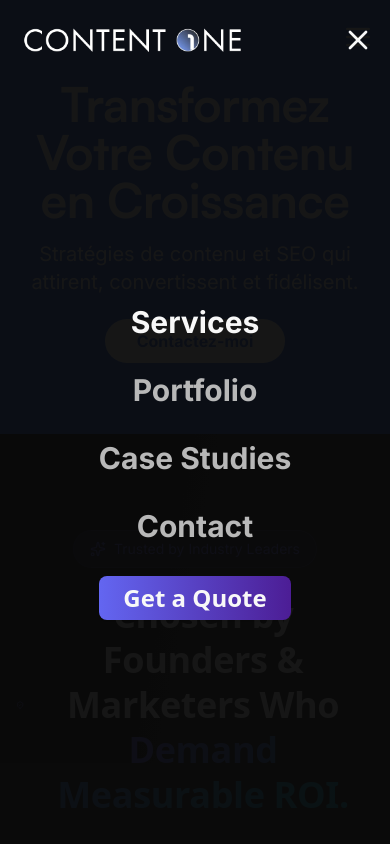
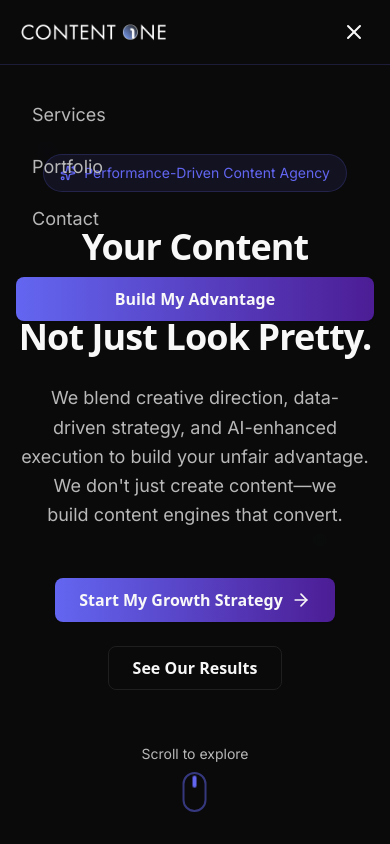
Before and after one commit to elplombino01/contentone.com.au, a Next.js app: page / in a window 390 px wide. Both pictures are taken after a click on the button 358 px from the left and 36 px from the top of the page. Shown: the top 844 px of the page. Built offline with nearby package versions, Linux system fonts and the light colour scheme.

Commit message:
feat(design): Restore design and optimize performance
Refactored Header and HeroSection for performance and design alignment. Removed parallax, blur, and expensive animations. Optimized animation containers and disabled blur on mobile.

```diff
--- a/src/app/_components/Header.tsx
+++ b/src/app/_components/Header.tsx
@@ -1,169 +1,197 @@
-'use client';
-import Link from 'next/link';
-import { usePathname } from 'next/navigation';
-import { cn } from '@/app/_lib/utils';
-import Image from 'next/image';
-import { useState, useEffect, useMemo } from 'react';
-import { motion, AnimatePresence } from 'framer-motion';
-import { Menu, X } from 'lucide-react';
+"use client";
 
-// A simple throttle function to limit how often a function can be called.
-const throttle = (func: (...args: any[]) => void, limit: number) => {
-  let inThrottle: boolean;
-  return function (this: any, ...args: any[]) {
-    const context = this;
-    if (!inThrottle) {
-      func.apply(context, args);
-      inThrottle = true;
-      setTimeout(() => (inThrottle = false), limit);
-    }
-  };
-};
+import Image from "next/image";
+import Link from "next/link";
+import { motion, AnimatePresence } from "framer-motion";
+import { useState, useEffect } from "react";
+import { Menu, X } from "lucide-react";
+import { usePathname } from "next/navigation";
+import { cn } from "@/app/_lib/utils";
 
-const Header = () => {
+export default function Header() {
+  const [isScrolled, setIsScrolled] = useState(false);
+  const [isMobileMenuOpen, setIsMobileMenuOpen] = useState(false);
   const pathname = usePathname();
-  const [activeSection, setActiveSection] = useState('');
-  const [isScrolled, setIsScrolled] = useState(false);
-  const [isMenuOpen, setIsMenuOpen] = useState(false);
 
-  const navItems = useMemo(() => [
-    { name: 'Services', href: '/#services', id: 'services' },
-    { name: 'Portfolio', href: '/portfolio', id: 'portfolio' },
-    { name: 'Case Studies', href: '/#case-studies', id: 'case-studies' },
-    { name: 'Contact', href: '/#contact', id: 'contact' },
-  ], []);
+  // Simplified nav items
+  const navItems = [
+    { name: "Services", href: "/#services" },
+    { name: "Portfolio", href: "/portfolio" },
+    { name: "Contact", href: "/#contact" },
+  ];
 
+  // Handle scroll effect for header background
   useEffect(() => {
     const handleScroll = () => {
       setIsScrolled(window.scrollY > 10);
-      if (pathname === '/') {
-        const sections = navItems.map(item => item.id).filter(id => id !== 'portfolio');
-        const scrollPosition = window.scrollY + window.innerHeight / 2;
+    };
+    window.addEventListener("scroll", handleScroll);
+    return () => window.removeEventListener("scroll", handleScroll);
+  }, []);
 
-        for (const sectionId of sections) {
-          const element = document.getElementById(sectionId);
-          if (element) {
-            if (element.offsetTop <= scrollPosition && element.offsetTop + element.offsetHeight > scrollPosition) {
-              setActiveSection(sectionId);
-              return;
-            }
-          }
-        }
-        setActiveSection('');
-      }
-    };
-
-    const throttledScroll = throttle(handleScroll, 100);
-    window.addEventListener('scroll', throttledScroll);
-    handleScroll(); // Initial check
-
-    return () => {
-      window.removeEventListener('scroll', throttledScroll);
-    };
-  }, [pathname, navItems]);
-
+  // Close mobile menu on route change
   useEffect(() => {
-    if (pathname.startsWith('/portfolio')) {
-      setActiveSection('portfolio');
-    } else if (pathname === '/' && window.location.hash) {
-      setActiveSection(window.location.hash.substring(1));
-    } else if (pathname === '/') {
-      setActiveSection('');
+    if (isMobileMenuOpen) {
+      setIsMobileMenuOpen(false);
     }
   }, [pathname]);
 
+  // Prevent body scroll when mobile menu is open
   useEffect(() => {
-    if (isMenuOpen) {
+    if (isMobileMenuOpen) {
       document.body.style.overflow = 'hidden';
     } else {
       document.body.style.overflow = 'auto';
     }
-    return () => {
-      document.body.style.overflow = 'auto';
+  }, [isMobileMenuOpen]);
+
+
+  const toggleMobileMenu = () => {
+    setIsMobileMenuOpen(!isMobileMenuOpen);
   };
-  }, [isMenuOpen]);
 
   return (
     <>
       <motion.header
         initial={{ y: -100, opacity: 0 }}
         animate={{ y: 0, opacity: 1 }}
-        transition={{ duration: 0.3, ease: [0.22, 0.61, 0.36, 1] }}
+        transition={{ duration: 0.7, ease: [0.22, 0.61, 0.36, 1] }}
         className={cn(
-          'fixed top-0 left-0 right-0 z-50 transition-all duration-300',
-          isScrolled
-            ? 'border-b border-graphite/60 bg-black/80 lg:backdrop-blur-lg'
-            : 'bg-transparent'
+          "fixed top-0 left-0 right-0 z-50 transition-all duration-300",
+          isScrolled ? "glass border-b border-indigo-electrique/20 shadow-glow" : "bg-transparent"
         )}
       >
-        <div className="container mx-auto flex h-20 items-center justify-between px-4">
-          <Link href="/" className="flex items-center focus:outline-none focus-visible:ring-2 focus-visible:ring-indigo-electrique/60 rounded-md">
-            <Image src="/images/contentone-logo.webp" alt="ContentOne" width={192} height={48} sizes="192px" className="h-12 w-auto" />
+        <div className="container">
+          <div className="flex items-center justify-between h-16 md:h-20">
+            <Link href="/" className="flex-shrink-0 flex items-center">
+              <motion.div whileHover={{ scale: 1.05 }}>
+                <Image src="/images/contentone-logo.webp" alt="ContentOne" width={160} height={40} className="h-8 md:h-10 w-auto" />
+              </motion.div>
             </Link>
+
+            {/* Desktop Navigation */}
             <nav className="hidden md:flex items-center space-x-8">
               {navItems.map((item) => (
                 <Link
                   key={item.name}
                   href={item.href}
-                className={cn(
-                  'text-lg font-medium transition-colors hover:text-indigo-electrique',
-                  activeSection === item.id ? 'text-ivoire-mat' : 'text-acier-doux'
+                  className={cn("nav-link relative px-1 py-2",
+                    pathname === item.href ? "text-ivoire-mat" : "text-acier-doux"
                   )}
                 >
                   {item.name}
+                   {pathname === item.href && (
+                    <motion.div
+                      className="absolute bottom-0 left-0 right-0 h-0.5 bg-indigo-electrique"
+                      layoutId="activeSection"
+                      initial={false}
+                      transition={{ type: "spring", stiffness: 300, damping: 30 }}
+                    />
+                  )}
                 </Link>
               ))}
             </nav>
-          <a href="/#contact" className="btn btn-primary hidden md:inline-flex">
-            Get a Quote
-          </a>
-          <div className="md:hidden">
-            <button onClick={() => setIsMenuOpen(true)} aria-label="Open menu">
-              <Menu className="h-8 w-8 text-ivoire-mat" />
-            </button>
+
+            {/* Desktop CTA Button */}
+            <motion.div className="hidden md:block">
+              <Link href="/#contact">
+                <motion.button
+                  whileHover={{ scale: 1.05 }}
+                  whileTap={{ scale: 0.95 }}
+                  className="btn-primary"
+                >
+                  Build My Advantage
+                </motion.button>
+              </Link>
+            </motion.div>
+
+            {/* Mobile menu button */}
+            <motion.button
+              whileHover={{ scale: 1.1 }}
+              whileTap={{ scale: 0.9 }}
+              className="md:hidden text-ivoire-mat p-2 rounded-lg"
+              onClick={toggleMobileMenu}
+              aria-label="Toggle menu"
+            >
+              <AnimatePresence mode="wait" initial={false}>
+                {isMobileMenuOpen ? (
+                  <motion.div
+                    key="close"
+                    initial={{ rotate: -90, opacity: 0 }}
+                    animate={{ rotate: 0, opacity: 1 }}
+                    exit={{ rotate: 90, opacity: 0 }}
+                    transition={{ duration: 0.2 }}
+                  >
+                    <X className="h-6 w-6" />
+                  </motion.div>
+                ) : (
+                  <motion.div
+                    key="menu"
+                    initial={{ rotate: 90, opacity: 0 }}
+                    animate={{ rotate: 0, opacity: 1 }}
+                    exit={{ rotate: -90, opacity: 0 }}
+                    transition={{ duration: 0.2 }}
+                  >
+                    <Menu className="h-6 w-6" />
+                  </motion.div>
+                )}
+              </AnimatePresence>
+            </motion.button>
           </div>
         </div>
-      </motion.header>
 
+        {/* Mobile Navigation */}
         <AnimatePresence>
-        {isMenuOpen && (
+          {isMobileMenuOpen && (
             <motion.div
-            initial={{ opacity: 0 }}
-            animate={{ opacity: 1 }}
-            exit={{ opacity: 0 }}
-            className="fixed inset-0 z-50 bg-onyx-profond/95"
+              initial={{ height: 0, opacity: 0 }}
+              animate={{ height: "auto", opacity: 1 }}
+              exit={{ height: 0, opacity: 0 }}
+              transition={{ duration: 0.3, ease: "easeInOut" }}
+              className="md:hidden glass border-t border-indigo-electrique/20 overflow-hidden"
             >
-            <div className="container mx-auto flex h-20 items-center justify-between px-4">
-                <Link href="/" onClick={() => setIsMenuOpen(false)} className="flex items-center focus:outline-none focus-visible:ring-2 focus-visible:ring-indigo-electrique/60 rounded-md">
-                    <Image src="/images/contentone-logo.webp" alt="ContentOne" width={192} height={48} sizes="192px" className="h-12 w-auto" />
-                </Link>
-                <button onClick={() => setIsMenuOpen(false)} aria-label="Close menu">
-                    <X className="h-8 w-8 text-ivoire-mat" />
-                </button>
-            </div>
-            <nav className="flex flex-col items-center justify-center h-[calc(100%-5rem)] space-y-8">
-              {navItems.map((item) => (
+              <div className="px-4 py-6 space-y-4">
+                {navItems.map((item, index) => (
                   <Link
                     key={item.name}
                     href={item.href}
-                  onClick={() => setIsMenuOpen(false)}
-                  className={cn(
-                    'text-3xl font-bold transition-colors hover:text-indigo-electrique',
-                    activeSection === item.id ? 'text-ivoire-mat' : 'text-acier-doux'
+                    passHref
+                  >
+                  <motion.div
+                    className={cn("block px-4 py-3 rounded-lg font-inter text-lg",
+                      pathname === item.href ? "text-ivoire-mat bg-indigo-electrique/10" : "text-acier-doux hover:bg-graphite/50"
                     )}
+                    whileHover={{ x: 5 }}
+                    whileTap={{ scale: 0.98 }}
+                    initial={{ opacity: 0, x: -20 }}
+                    animate={{ opacity: 1, x: 0 }}
+                    transition={{ delay: index * 0.1 }}
                   >
                     {item.name}
+                  </motion.div>
                   </Link>
                 ))}
-              <a href="/#contact" onClick={() => setIsMenuOpen(false)} className="btn btn-primary btn-lg text-2xl mt-8">
-                Get a Quote
-              </a>
-            </nav>
+                <motion.div
+                  initial={{ opacity: 0, y: 20 }}
+                  animate={{ opacity: 1, y: 0 }}
+                  transition={{ delay: 0.3 }}
+                  className="pt-4"
+                >
+                  <Link href="/#contact" passHref>
+                    <motion.button
+                      whileHover={{ scale: 1.02 }}
+                      whileTap={{ scale: 0.98 }}
+                      className="btn-primary w-full"
+                    >
+                      Build My Advantage
+                    </motion.button>
+                  </Link>
+                </motion.div>
+              </div>
             </motion.div>
           )}
         </AnimatePresence>
+      </motion.header>
     </>
   );
-};
-
-export default Header;
+}
--- a/src/app/_components/sections/HeroSection.tsx
+++ b/src/app/_components/sections/HeroSection.tsx
@@ -1,25 +1,113 @@
 'use client';
 
-import Link from 'next/link';
+import { motion } from "framer-motion";
+import { ArrowRight, Sparkles } from "lucide-react";
+import Link from "next/link";
 
-const HeroSection = () => {
+export default function HeroSection() {
+
+  const containerVariants = {
+    hidden: { opacity: 0, y: 40 },
+    visible: {
+      opacity: 1,
+      y: 0,
+      transition: {
+        duration: 0.8,
+        ease: [0.22, 0.61, 0.36, 1],
+        staggerChildren: 0.2,
+      },
+    },
+  };
+
+  const itemVariants = {
+    hidden: { opacity: 0, y: 20 },
+    visible: {
+      opacity: 1,
+      y: 0,
+      transition: {
+        duration: 0.8,
+        ease: [0.22, 0.61, 0.36, 1],
+      },
+    },
+  };
+
   return (
-    <section className="bg-blue-600 text-white">
-      <div className="container mx-auto px-4 text-center py-20">
-        <h1 className="text-5xl font-bold mb-4">
-          Transformez Votre Contenu en Croissance
-        </h1>
-        <p className="text-xl mb-8">
-          Stratégies de contenu et SEO qui attirent, convertissent et fidélisent.
-        </p>
-        <Link href="/#contact">
-          <a className="bg-white text-blue-600 font-bold py-3 px-8 rounded-full hover:bg-gray-200">
-            Contactez-moi
-          </a>
-        </Link>
+    <section
+      id="home"
+      className="relative min-h-screen-dvh flex flex-col items-center justify-center text-center overflow-hidden container bg-glow-dots"
+    >
+      {/* Static Gradient Background Overlay */}
+      <div className="absolute inset-0 z-0 bg-gradient-to-b from-transparent via-onyx-profond/50 to-onyx-profond" />
+
+      {/* Animate the container, not individual elements for performance */}
+      <motion.div
+        className="relative z-10 flex flex-col items-center"
+        variants={containerVariants}
+        initial="hidden"
+        animate="visible"
+        // viewport={{ once: true }} // This is not needed with animate="visible"
+      >
+        <motion.div variants={itemVariants} className="inline-flex items-center gap-2 px-4 py-2 rounded-full bg-indigo-electrique/10 border border-indigo-electrique/20 mb-8">
+          <Sparkles className="w-4 h-4 text-indigo-electrique" />
+          <span className="text-sm font-inter text-indigo-electrique">Performance-Driven Content Agency</span>
+        </motion.div>
+
+        <motion.h1
+          variants={itemVariants}
+          className="text-4xl md:text-6xl lg:text-7xl font-satoshi font-bold text-ivoire-mat mb-6 leading-tight tracking-tight text-balance"
+        >
+          Your Content Should Perform,
+          <br />
+          Not Just Look Pretty.
+        </motion.h1>
+
+        <motion.p
+          variants={itemVariants}
+          className="text-lg md:text-xl text-acier-doux mb-12 max-w-3xl mx-auto leading-relaxed text-balance"
+        >
+          We blend creative direction, data-driven strategy, and AI-enhanced execution to build your unfair advantage. We don&apos;t just create content—we build content engines that convert.
+        </motion.p>
+
+        <motion.div
+          variants={itemVariants}
+          className="flex flex-col sm:flex-row gap-6 justify-center items-center"
+        >
+          <Link href="/#contact" passHref>
+            <motion.button
+              whileHover={{ scale: 1.05, y: -2 }}
+              whileTap={{ scale: 0.95 }}
+              className="btn-primary btn-lg group"
+            >
+              Start My Growth Strategy
+              <ArrowRight className="w-5 h-5 group-hover:translate-x-1 transition-transform" />
+            </motion.button>
+          </Link>
+          <Link href="/portfolio" passHref>
+            <motion.button
+              whileHover={{ scale: 1.05, y: -2 }}
+              whileTap={{ scale: 0.95 }}
+              className="btn-secondary btn-lg group"
+            >
+              See Our Results
+            </motion.button>
+          </Link>
+        </motion.div>
+      </motion.div>
+
+      {/* Scroll Indicator - simplified for performance */}
+      <div className="absolute bottom-8 left-1/2 transform -translate-x-1/2">
+        <div
+          className="flex flex-col items-center cursor-pointer group"
+          onClick={() => {
+            document.getElementById('services')?.scrollIntoView({ behavior: 'smooth' });
+          }}
+        >
+          <span className="text-sm text-acier-doux mb-2 group-hover:text-ivoire-mat transition-colors">Scroll to explore</span>
+          <div className="w-6 h-10 border-2 border-indigo-electrique/50 rounded-full flex justify-center group-hover:border-indigo-electrique transition-colors">
+            <div className="w-1 h-3 bg-indigo-electrique rounded-full animate-bounce mt-1" />
+          </div>
+        </div>
       </div>
     </section>
   );
-};
-
-export default HeroSection;
+}
```
Also changed, not shown: src/app/globals.css (+10 -13 lines). Lines whose indentation alone changed are shown as unchanged.
